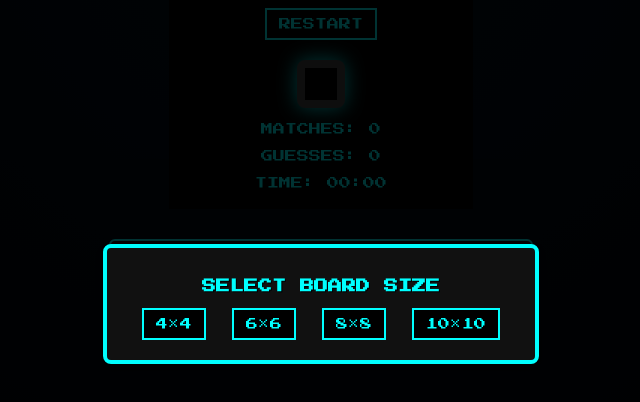
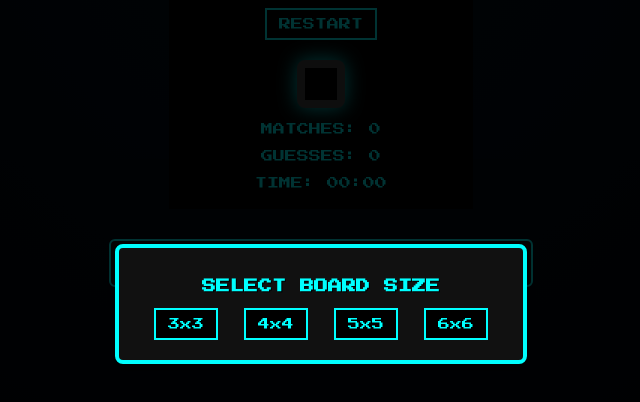
Before and after one commit to drs-az/ColorMatch, a plain HTML site: page index.html in a window 1280 px wide. Shown: the part 96-498 px from the top of the page, without its empty margins (319-959 px from the left). Drawn offline with nearby package versions, Linux system fonts and the light colour scheme.

Commit message:
Update index.html

```diff
--- a/index.html
+++ b/index.html
@@ -120,10 +120,10 @@
   </div>  <div id="sizeModal">
     <div class="modal-content">
       <h2>SELECT BOARD SIZE</h2>
-      <button data-size="4">4×4</button>
-      <button data-size="6">6×6</button>
-      <button data-size="8">8×8</button>
-      <button data-size="10">10×10</button>
+      <button data-size="3">3x3</button>
+      <button data-size="4">4x4</button>
+      <button data-size="5">5x5</button>
+      <button data-size="6">6x6</button>
     </div>
   </div>  <script>
     const game = document.getElementById('game');
```
